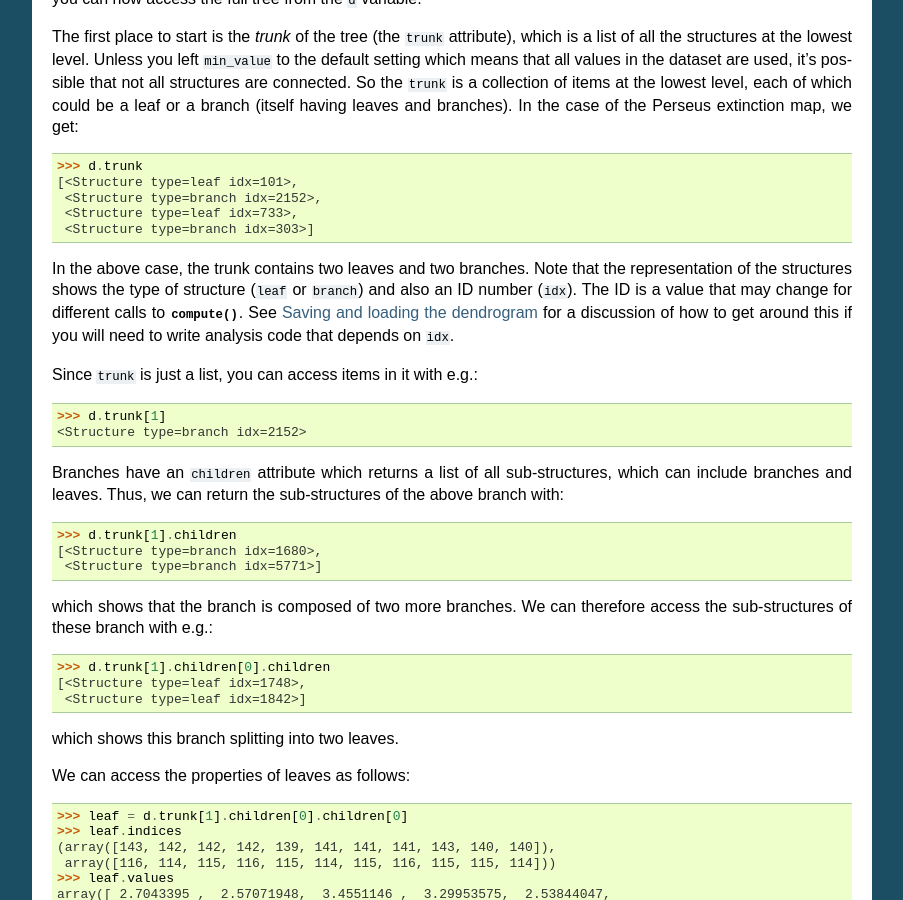
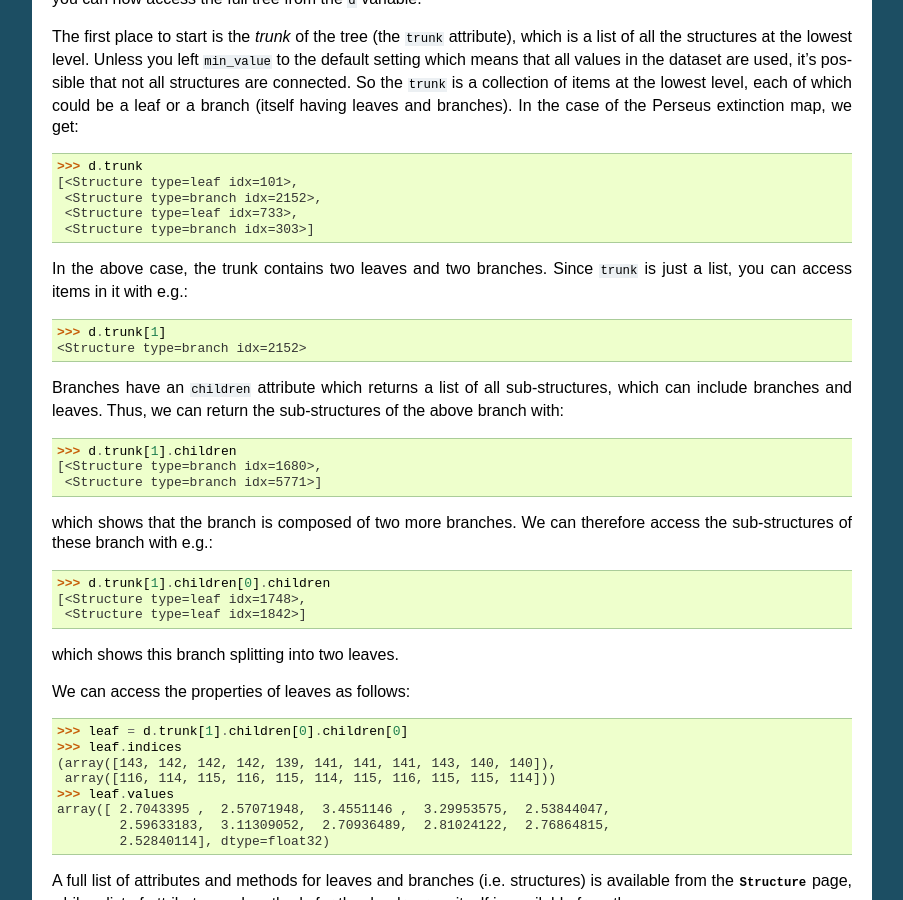
Before and after one commit to dendrograms/astrodendro, a Sphinx documentation site: the page built from docs/using.rst, in a window 1280 px wide and 900 px high, scrolled down 1498 px. Shown: the whole window, without its empty margins (198-1101 px from the left). Built offline with Sphinx 7.4.7, drawn with Linux system fonts in a browser that asks for light colours.

Commit message:
Revert another change in the docs

```diff
--- a/docs/using.rst
+++ b/docs/using.rst
@@ -103,14 +103,8 @@ Perseus extinction map, we get::
      <Structure type=leaf idx=733>,
      <Structure type=branch idx=303>]
 
-In the above case, the trunk contains two leaves and two branches. Note that
-the representation of the structures shows the type of structure (``leaf`` or
-``branch``) and also an ID number (``idx``). The ID is a value that may change
-for different calls to :meth:`~astrodendro.dendrogram.Dendrogram.compute`. See
-`Saving and loading the dendrogram`_ for a discussion of how to get around this
-if you will need to write analysis code that depends on ``idx``.
-
-Since ``trunk`` is just a list, you can access items in it with e.g.::
+In the above case, the trunk contains two leaves and two branches. Since
+``trunk`` is just a list, you can access items in it with e.g.::
 
     >>> d.trunk[1]
     <Structure type=branch idx=2152>
```
